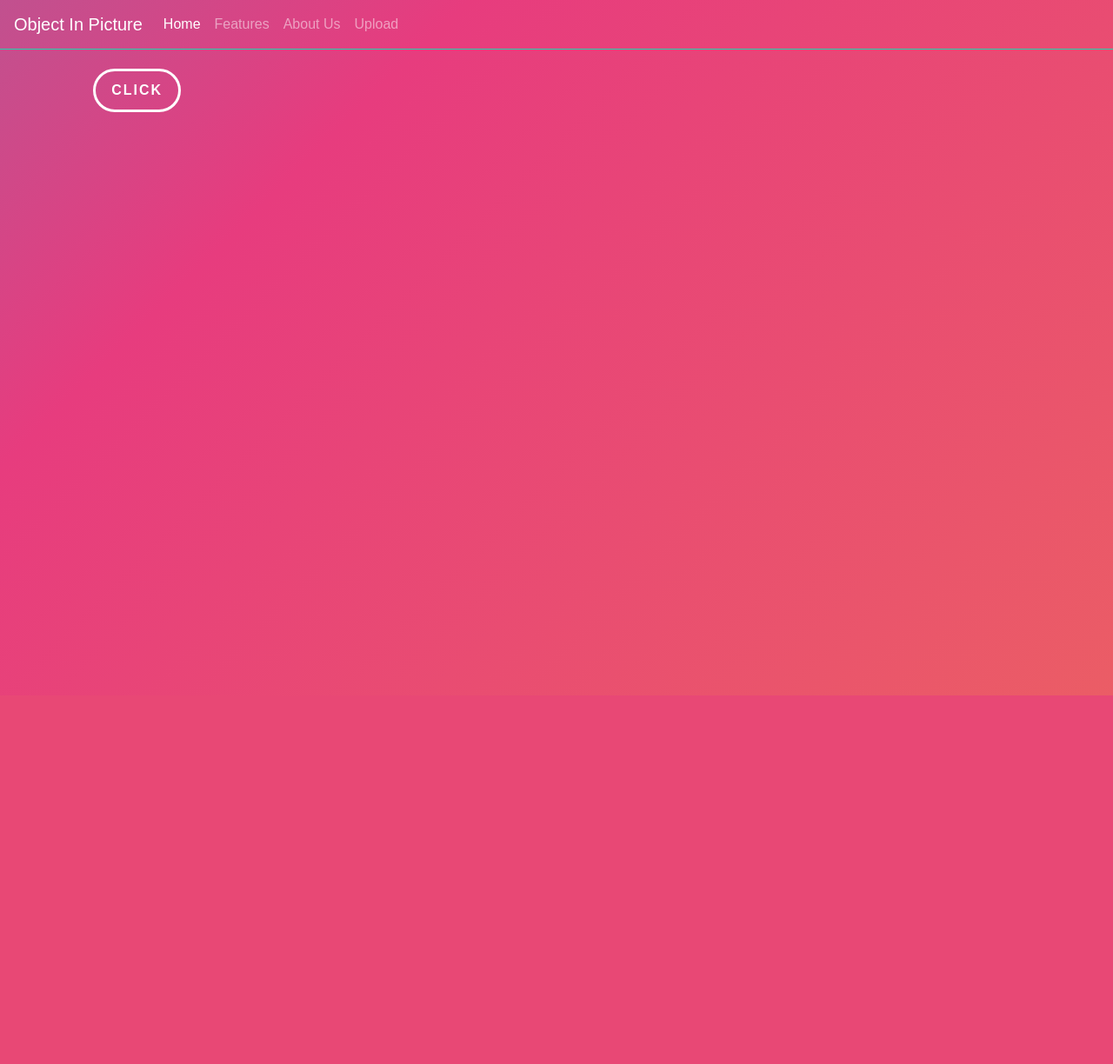
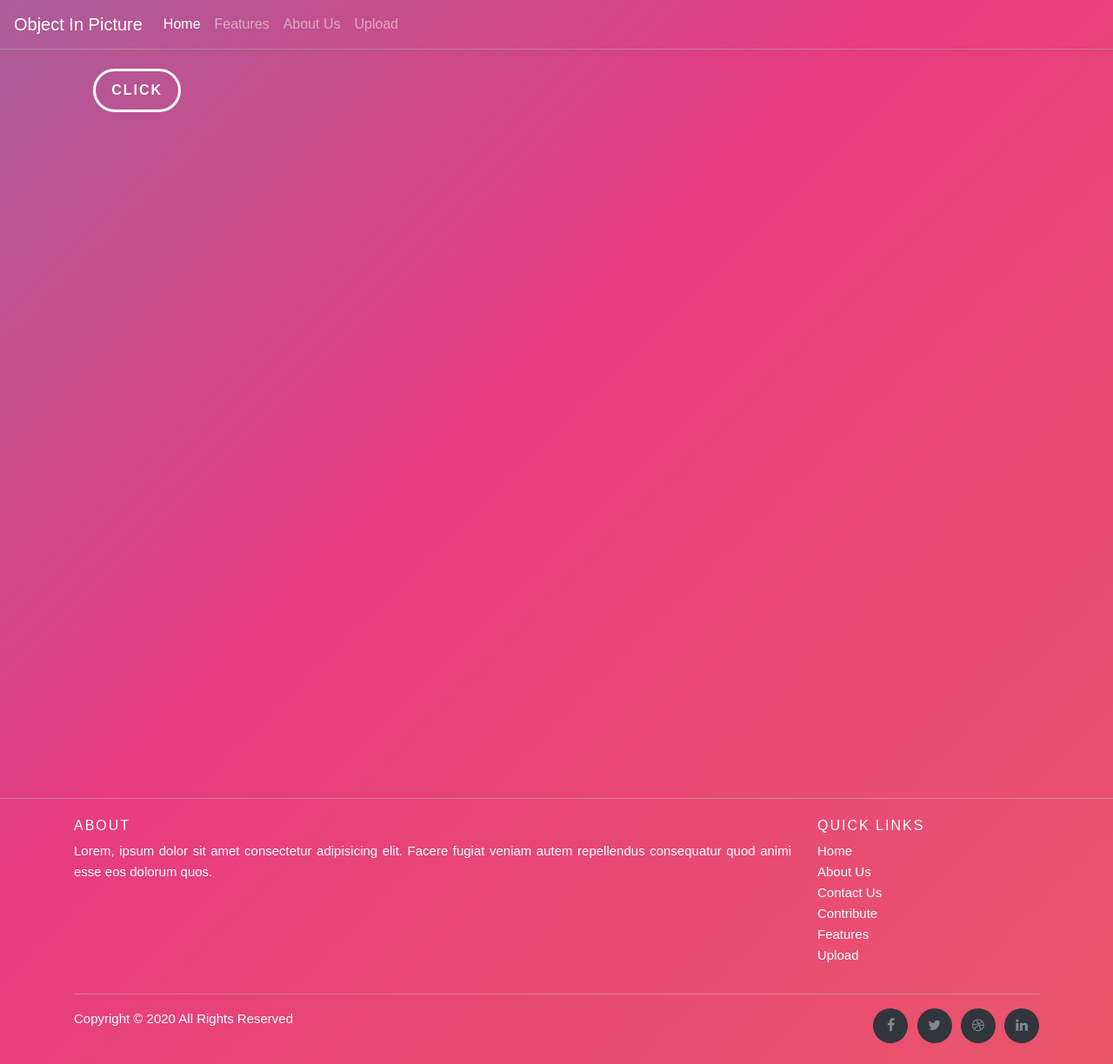
Before and after one commit to LeadingIndiaAI/Image-Inpainting, a Flask app: page / in a window 1280 px wide. Shown: the whole page at 87% size. Before the commit the page ends 800 px from the top, so only its background shows below. Run offline with Flask 2, Linux system fonts and the light colour scheme; some libraries are stand-ins or nearby versions.

Commit message:
added footer

```diff
--- a/app/static/css/main_template css/mainstyle.css
+++ b/app/static/css/main_template css/mainstyle.css
@@ -5,8 +5,22 @@
     font-family: sans-serif;
 }
 
+#navhr {
+    border-top-color: #bbb;
+    opacity: 0.5;
+    margin: 0;
+}
+
+#navhr.small {
+    margin: 20px 50px;
+}
+
+main {
+    height: 100vh;
+}
+
 body {
-    height: 100vh;
+    height: 100;
     /* display: flex;
     flex-direction: column; */
     /* justify-content: center; */
@@ -31,8 +45,8 @@ body {
 
 nav {
     background-color: transparent;
-    border-bottom: 0.1px solid #23d5ab;
-    border-bottom-width: thin;
+    /* border-bottom: 0.1px solid #23d5ab; */
+    /* border-bottom-width: thin; */
 }
 
 button {
@@ -61,3 +75,171 @@ button.active {
 button span {
     font-weight: normal;
 }
+
+/* Footer Styling Below */
+
+.site-footer {
+    background-color: transparent;
+    padding: 45px 0 20px;
+    font-size: 15px;
+    line-height: 24px;
+    color: #ffff;
+    /* opacity: 50%; */
+    /* position: absolute;
+    bottom: 0;
+    left: 0;
+    right: 0; */
+    /* height: auto !important; */
+}
+
+.site-footer hr {
+    border-top-color: #bbb;
+    opacity: 0.5
+}
+
+.site-footer hr.small {
+    margin: 20px 0
+}
+
+.site-footer h6 {
+    color: #fff;
+    font-size: 16px;
+    text-transform: uppercase;
+    margin-top: 5px;
+    letter-spacing: 2px
+}
+
+.site-footer a {
+    color: #ffff;
+}
+
+.site-footer a:hover {
+    color: #3366cc;
+    text-decoration: none;
+}
+
+.footer-links {
+    padding-left: 0;
+    list-style: none
+}
+
+.footer-links li {
+    display: block
+}
+
+.footer-links a {
+    color: ##ffff;
+}
+
+.footer-links a:active, .footer-links a:focus, .footer-links a:hover {
+    color: #3366cc;
+    text-decoration: none;
+}
+
+.footer-links.inline li {
+    display: inline-block;
+}
+
+.site-footer .social-icons {
+    text-align: right
+}
+
+.site-footer .social-icons a {
+    width: 40px;
+    height: 40px;
+    line-height: 40px;
+    margin-left: 6px;
+    margin-right: 0;
+    border-radius: 100%;
+    background-color: #33353d
+}
+
+.copyright-text {
+    margin: 0
+}
+
+@media (max-width:991px) {
+    .site-footer [class^=col-] {
+        margin-bottom: 30px
+    }
+}
+
+@media (max-width:767px) {
+    .site-footer {
+        padding-bottom: 0
+    }
+    .site-footer .copyright-text, .site-footer .social-icons {
+        text-align: center
+    }
+}
+
+.social-icons {
+    padding-left: 0;
+    margin-bottom: 0;
+    list-style: none
+}
+
+.social-icons li {
+    display: inline-block;
+    margin-bottom: 4px
+}
+
+.social-icons li.title {
+    margin-right: 15px;
+    text-transform: uppercase;
+    color: #96a2b2;
+    font-weight: 700;
+    font-size: 13px
+}
+
+.social-icons a {
+    background-color: #eceeef;
+    color: #818a91;
+    font-size: 16px;
+    display: inline-block;
+    line-height: 44px;
+    width: 44px;
+    height: 44px;
+    text-align: center;
+    margin-right: 8px;
+    border-radius: 100%;
+    -webkit-transition: all .2s linear;
+    -o-transition: all .2s linear;
+    transition: all .2s linear
+}
+
+.social-icons a:active, .social-icons a:focus, .social-icons a:hover {
+    color: #fff;
+    background-color: #29aafe
+}
+
+.social-icons.size-sm a {
+    line-height: 34px;
+    height: 34px;
+    width: 34px;
+    font-size: 14px
+}
+
+.social-icons a.facebook:hover {
+    background-color: #3b5998
+}
+
+.social-icons a.twitter:hover {
+    background-color: #00aced
+}
+
+.social-icons a.linkedin:hover {
+    background-color: #007bb6
+}
+
+.social-icons a.dribbble:hover {
+    background-color: #ea4c89
+}
+
+@media (max-width:767px) {
+    .social-icons li.title {
+        display: block;
+        margin-right: 0;
+        font-weight: 600
+    }
+}
--- a/app/templates/public/templates/main_template.html
+++ b/app/templates/public/templates/main_template.html
@@ -12,6 +12,8 @@
 
     <link rel="stylesheet" href="{{ url_for('static', filename='css/main_template css/mainstyle.css') }}">
 
+    <link rel="stylesheet" href="https://cdnjs.cloudflare.com/ajax/libs/font-awesome/4.7.0/css/font-awesome.min.css">
+
     <title>
         {% block title %}
         {% endblock %}
@@ -25,7 +27,8 @@
 
     <nav class="navbar navbar-expand-lg navbar-dark ">
         <a class="navbar-brand" href="/">Object In Picture</a>
-        <button class="navbar-toggler" type="button" data-toggle="collapse" data-target="#navbarNavAltMarkup" aria-controls="navbarNavAltMarkup" aria-expanded="false" aria-label="Toggle navigation">
+        <button class="navbar-toggler" type="button" data-toggle="collapse" data-target="#navbarNavAltMarkup"
+            aria-controls="navbarNavAltMarkup" aria-expanded="false" aria-label="Toggle navigation">
             <span class="navbar-toggler-icon"></span>
         </button>
         <div class="collapse navbar-collapse" id="navbarNavAltMarkup">
@@ -37,6 +40,7 @@
             </div>
         </div>
     </nav>
+    <hr id="navhr">
 
     <main>
         {% block content %}
@@ -45,6 +49,53 @@
 
     {% block custom_js %}
     {% endblock %}
+
+
+    <!-- Site footer -->
+    <footer class="site-footer">
+        <hr>
+        <div class="container">
+            <div class="row">
+                <div class="col-sm-12 col-md-9">
+                    <h6>About</h6>
+                    <p class="text-justify">Lorem, ipsum dolor sit amet consectetur adipisicing elit. Facere fugiat
+                        veniam autem repellendus consequatur quod animi esse eos dolorum quos.</p>
+                </div>
+
+                <div class="col-xs-12 col-md-3">
+                    <h6>Quick Links</h6>
+                    <ul class="footer-links">
+                        <li><a href="/">Home</a></li>
+                        <li><a href="#">About Us</a></li>
+                        <li><a href="#">Contact Us</a></li>
+                        <li><a href="#">Contribute</a></li>
+                        <li><a href="#">Features</a></li>
+                        <li><a href="/upload">Upload</a></li>
+                    </ul>
+                </div>
+            </div>
+            <hr>
+        </div>
+        <div class="container">
+            <div class="row">
+                <div class="col-md-8 col-sm-6 col-xs-12">
+                    <p class="copyright-text">Copyright &copy; 2020 All Rights Reserved
+                    </p>
+                </div>
+
+                <div class="col-md-4 col-sm-6 col-xs-12">
+                    <ul class="social-icons">
+                        <li><a class="facebook" href="#"><i class="fa fa-facebook"></i></a></li>
+                        <li><a class="twitter" href="#"><i class="fa fa-twitter"></i></a></li>
+                        <li><a class="dribbble" href="#"><i class="fa fa-dribbble"></i></a></li>
+                        <li><a class="linkedin" href="#"><i class="fa fa-linkedin"></i></a></li>
+                    </ul>
+                </div>
+            </div>
+        </div>
+    </footer>
+
+
     <!-- Optional JavaScript -->
     <!-- jQuery first, then Popper.js, then Bootstrap JS -->
     <script src="https://code.jquery.com/jquery-3.5.1.slim.min.js"
```
Also changed, not shown: README.md. Lines whose indentation alone changed are shown as unchanged.
